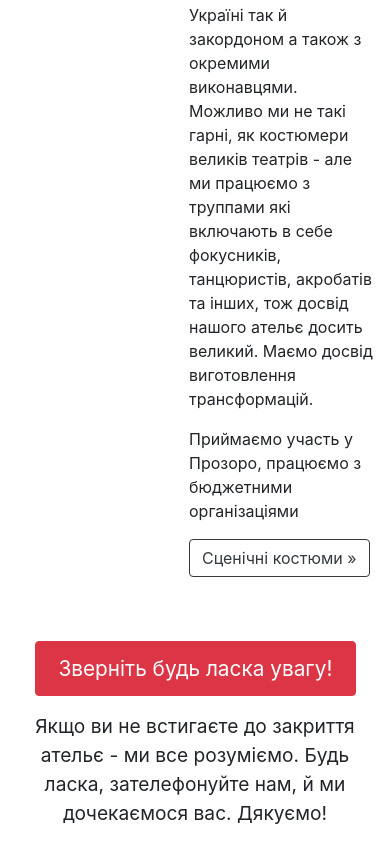
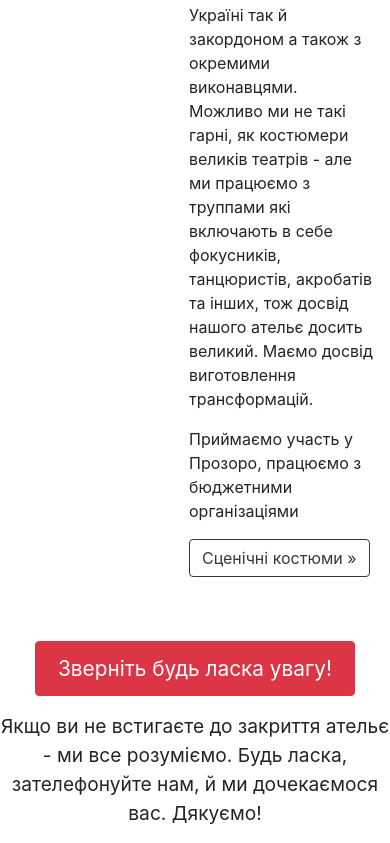
Before and after one commit to fncamm/atelieom, a plain HTML site: page index.pug in a window 390 px wide. Shown: the part 4189-5032 px from the top of the page. Drawn offline with nearby package versions, Linux system fonts and the light colour scheme; files that its build step writes are made by us from their sources.

Commit message:
change attention section's responsive width

```diff
--- a/index.pug
+++ b/index.pug
@@ -105,7 +105,7 @@ html(lang="en")
             a(href="http://www.atelie-one.org.ua/rabotyi-atele/kontsertnyie-i-tantsevalnyie-kostyumyi/").btn.btn-outline-dark Сценічні костюми &raquo;
 
     section.attention.row.justify-content-center
-      .col-10.text-center
+      .col-md-10.col-lg-8.col-xl-6.text-center
         a(href="tel:+380-67-563-9211").btn.btn-danger.phone-btn Зверніть будь ласка увагу!
         p.message Якщо ви не встигаєте до закриття ательє - ми все розуміємо. Будь ласка, зателефонуйте нам, й ми дочекаємося вас. Дякуємо!
 
```
Also changed, not shown: index.html.
